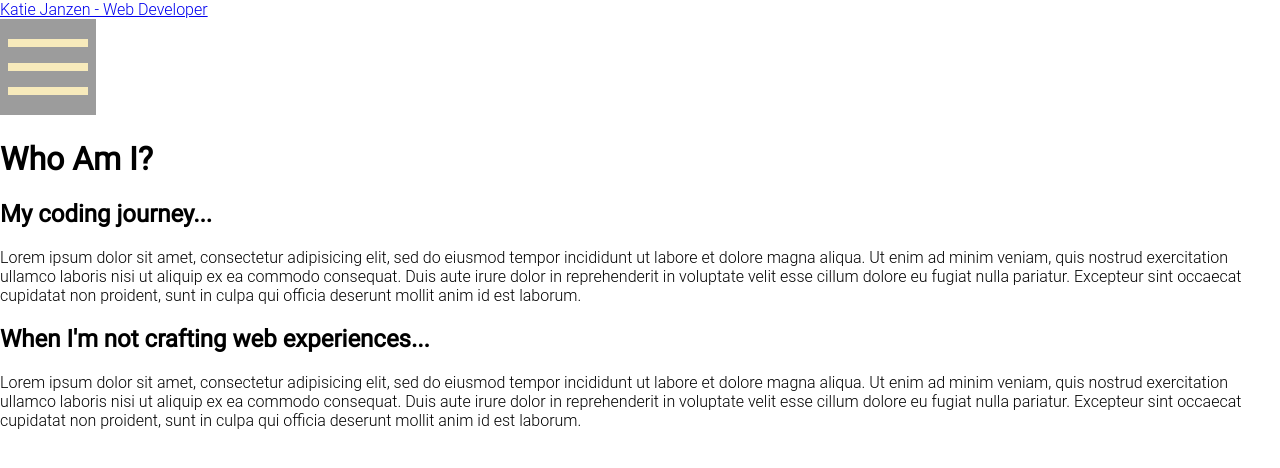
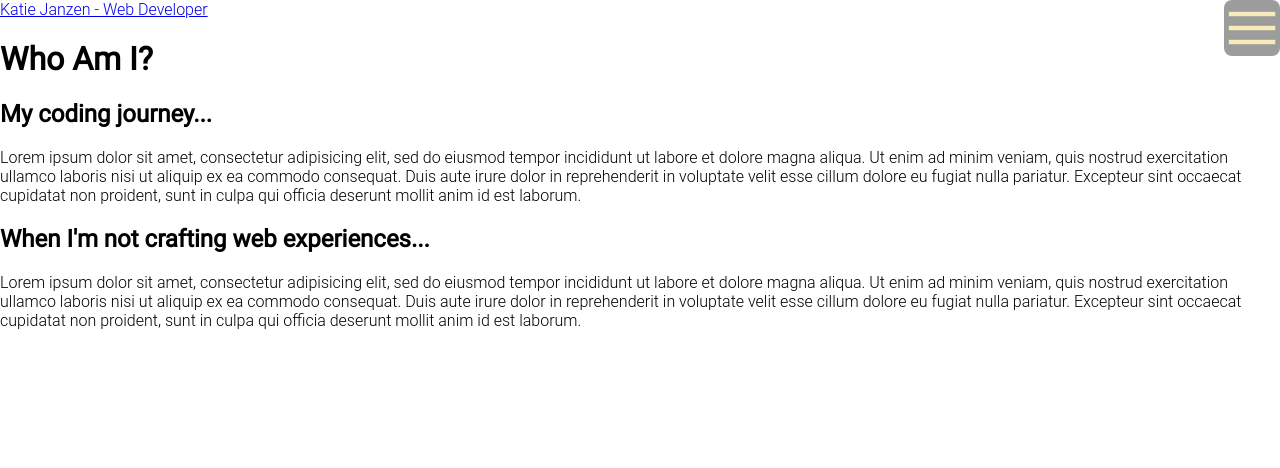
Before and after one commit to ImpendingKataclysm/portfolio_site, a Django app: template templates/about.html in a window 1280 px wide. Shown: the top 468 px of the page. Run offline with Django 3.2, Linux system fonts and the light colour scheme; the template is opened without the code that fills it, so the values that code supplies are empty.

Commit message:
Fixed the size and position of the nav menu button

```diff
--- a/mysite/static/css/main.css
+++ b/mysite/static/css/main.css
@@ -5,6 +5,9 @@
 
 html, body {
     box-sizing: border-box;
+}
+
+html, body, figure {
     padding: 0;
     margin: 0;
 }
@@ -17,6 +20,19 @@ h1, h2 {
     font-family: "Roboto", sans-serif;
 }
 
+/* Nav menu button */
+.nav-btn {
+    position: absolute;
+    top: 0;
+    right: 0;
+}
+
+.nav-btn img {
+    width: 3.5rem;
+    border-radius: 0.5rem;
+}
+
+/* Nav menu */
 nav {
     display: none;
 }
--- a/templates/base.html
+++ b/templates/base.html
@@ -10,11 +10,13 @@
 <body>
     <div>
        <header>
-           <div>
-               <a href="{% url 'home' %}">Katie Janzen - Web Developer</a>
-           </div>
-           <div class="nav-btn" id="nav-display">
-               <img src="{% static 'images/nav_icon.png' %}" alt="nav button icon">
+           <div class="header-wrap">
+               <div class="title">
+                   <a href="{% url 'home' %}">Katie Janzen - Web Developer</a>
+               </div>
+               <figure class="nav-btn" id="nav-display">
+                   <img src="{% static 'images/nav_icon.png' %}" alt="nav button icon">
+               </figure>
            </div>
            <nav id="navbar">
                <ul>
```
